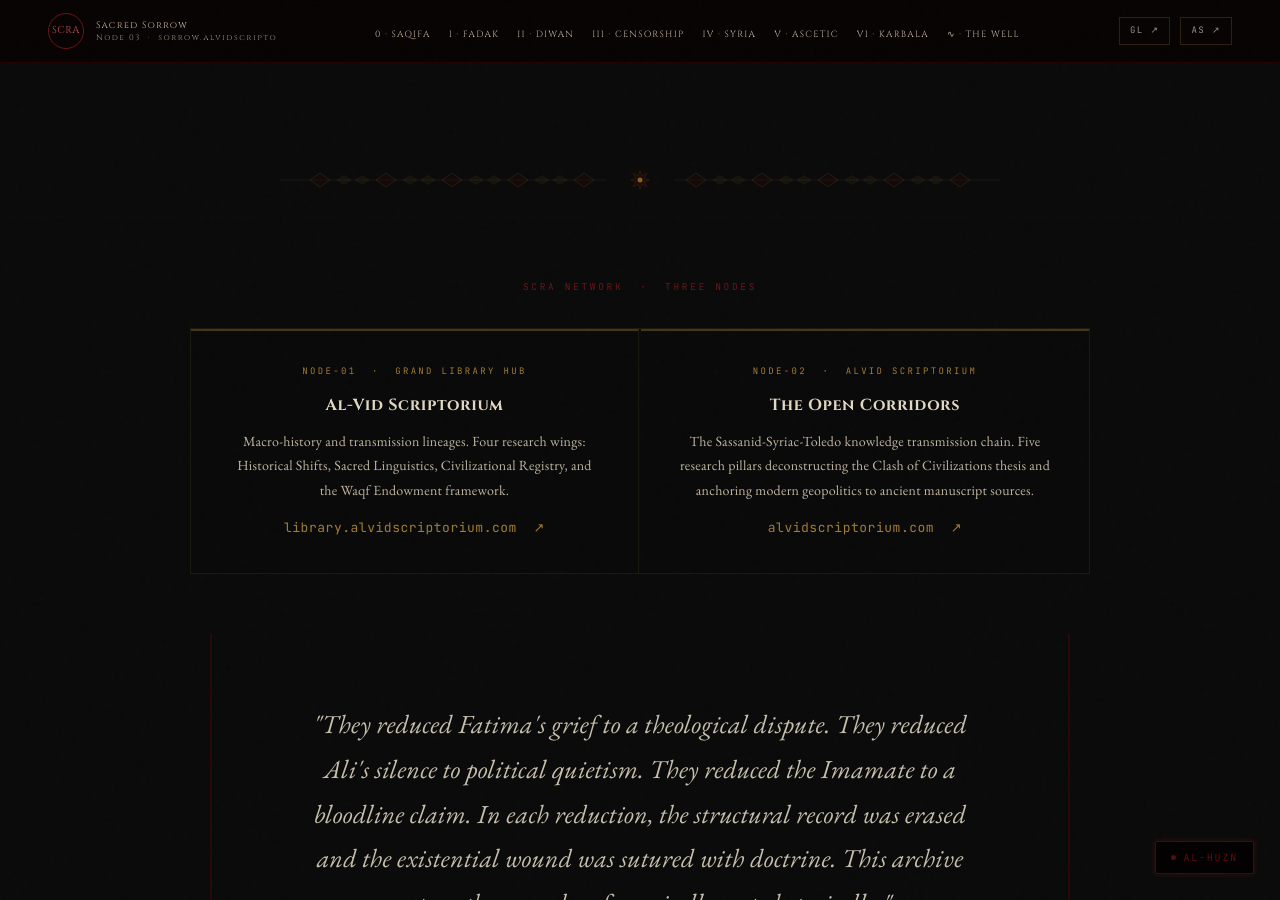
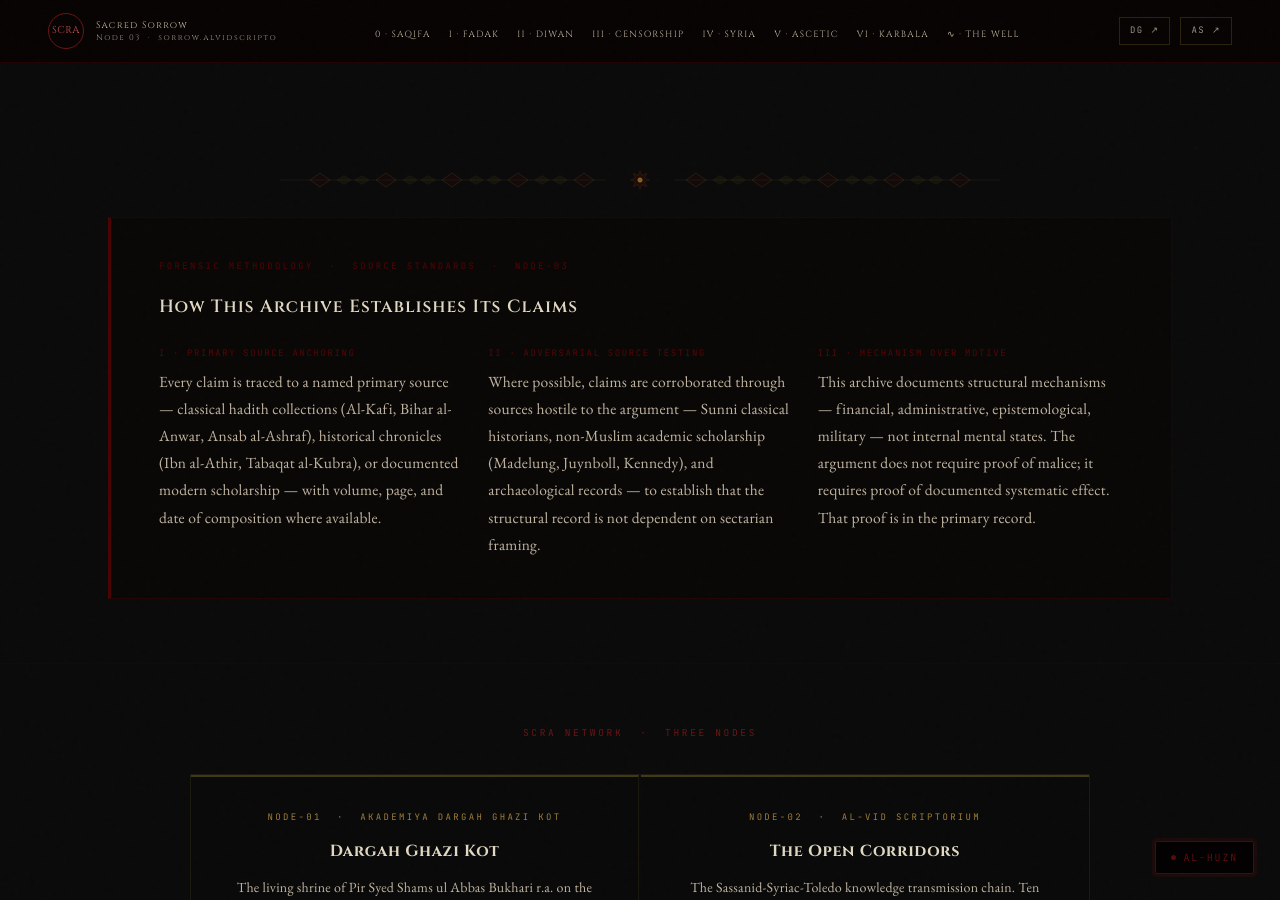
Before and after one commit to sacredcivilization/sacred-sorrow, a Jekyll site: the page built from index.html, in a window 1280 px wide and 900 px high, scrolled down 3940 px. Built offline with Jekyll 4.4.1, drawn with Linux system fonts in a browser that asks for light colours; some of the changed text lies outside the part shown.

Commit message:
E-E-A-T fixes: breadcrumbs, dates, methodology, dead links, Mutawalli
- _layouts/default.html: add visible datePublished meta bar on all
  non-homepage pages; add BreadcrumbList JSON-LD schema
- _includes/footer.html: Mutawalli → Sahib al-Khizanat; fix dead
  library.alvidscriptorium.com → dargah-ghazikot.alvidscriptorium.com;
  add NODE-04 sacred-archive to network links
- _includes/nav.html: fix dead GL link → DG (Dargah Ghazi Kot)
- index.html: fix network strip dead link NODE-01; update NODE-01
  description to Akademiya Dargah; add NODE-04 card; add three-pillar
  forensic methodology section (primary source anchoring, adversarial
  source testing, mechanism over motive)

Co-Authored-By: Claude Sonnet 4.6 <noreply@anthropic.com>

```diff
--- a/_includes/footer.html
+++ b/_includes/footer.html
@@ -26,8 +26,9 @@
   <div class="ss-ft-col">
     <h4 class="ss-ft-h4">SCRA Network</h4>
     <ul class="ss-ft-ul">
-      <li><a href="https://library.alvidscriptorium.com" class="ss-ft-network">↳ Grand Library Hub &nbsp;·&nbsp; Node 01</a></li>
-      <li><a href="https://alvidscriptorium.com/" class="ss-ft-network">↳ Alvid Scriptorium &nbsp;·&nbsp; Node 02</a></li>
+      <li><a href="https://dargah-ghazikot.alvidscriptorium.com/" class="ss-ft-network">↳ Akademiya Dargah Ghazi Kot &nbsp;·&nbsp; Node 01</a></li>
+      <li><a href="https://alvidscriptorium.com/" class="ss-ft-network">↳ Al-Vid Scriptorium &nbsp;·&nbsp; Node 02</a></li>
+      <li><a href="https://sacred-archive.alvidscriptorium.com/" class="ss-ft-network">↳ Sacred Research Archive &nbsp;·&nbsp; Node 04</a></li>
     </ul>
     <div class="ss-ft-coords mono">
       <span>31.5543° N &nbsp;73.4873° E</span>
@@ -37,7 +38,7 @@
   </div>
 
   <div class="ss-ft-bottom">
-    <p class="mono">Director &amp; Mutawalli: Saad Khizar Bosal &nbsp;·&nbsp; Ghazi Kot, Mandi Bahauddin, Punjab &nbsp;·&nbsp; Est. 2026 &nbsp;·&nbsp; <a href="mailto:saad@alvidscriptorium.com" style="color:inherit;">saad@alvidscriptorium.com</a></p>
+    <p class="mono">Sahib al-Khizanat: Saad Khizar Bosal &nbsp;·&nbsp; Akademiya Dargah Ghazi Kot &nbsp;·&nbsp; Mandi Bahauddin, Punjab &nbsp;·&nbsp; <a href="mailto:saad@alvidscriptorium.com" style="color:inherit;">saad@alvidscriptorium.com</a></p>
     <p class="mono">© 2026 Al-Vid Scriptorium &nbsp;·&nbsp; Sacred Civilization Research Archive &nbsp;·&nbsp; All Rights Reserved</p>
   </div>
 
--- a/_includes/nav.html
+++ b/_includes/nav.html
@@ -19,7 +19,7 @@
   </ul>
 
   <div class="nav-right">
-    <a href="https://library.alvidscriptorium.com" class="nav-network mono" title="Grand Library Hub">GL ↗</a>
+    <a href="https://dargah-ghazikot.alvidscriptorium.com/" class="nav-network mono" title="Akademiya Dargah Ghazi Kot — Node 01">DG ↗</a>
     <a href="https://alvidscriptorium.com/" class="nav-network mono" title="Alvid Scriptorium — Node 02">AS ↗</a>
     <button class="nav-hamburger" id="navToggle" aria-label="Open navigation menu" aria-expanded="false">
       <span></span><span></span><span></span>
--- a/_layouts/default.html
+++ b/_layouts/default.html
@@ -109,6 +109,42 @@
 
   {% include nav.html %}
 
+  {% if page.url != '/' and page.title %}
+  <!-- ══ DATE META BAR ══ -->
+  <div style="max-width:1160px; margin: 82px auto 0; padding: 14px 48px 0; display:flex; justify-content:space-between; flex-wrap:wrap; gap:8px; border-bottom: 1px solid rgba(139,0,0,0.08);">
+    <span class="mono" style="font-size:9px; letter-spacing:0.18em; color:rgba(180,140,100,0.45); text-transform:uppercase;">
+      SCRA NODE-03 &nbsp;·&nbsp; Sacred Sorrow &nbsp;·&nbsp; sorrow.alvidscriptorium.com
+    </span>
+    <span class="mono" style="font-size:9px; letter-spacing:0.18em; color:rgba(180,140,100,0.45); text-transform:uppercase;">
+      Published &amp; Updated &nbsp;·&nbsp; {{ page.last_modified_at | default: '2026-06-02' }}
+    </span>
+  </div>
+  {% endif %}
+
+  {% if page.url != '/' and page.title %}
+  <!-- ══ SCHEMA.ORG — BREADCRUMB ══ -->
+  <script type="application/ld+json">
+  {
+    "@context": "https://schema.org",
+    "@type": "BreadcrumbList",
+    "itemListElement": [
+      {
+        "@type": "ListItem",
+        "position": 1,
+        "name": "Sacred Sorrow",
+        "item": "{{ site.url }}/"
+      },
+      {
+        "@type": "ListItem",
+        "position": 2,
+        "name": "{{ page.title }}",
+        "item": "{{ page.url | absolute_url }}"
+      }
+    ]
+  }
+  </script>
+  {% endif %}
+
   {{ content }}
 
   {% include footer.html %}
--- a/index.html
+++ b/index.html
@@ -328,30 +328,62 @@ description: "Forensic documentation of the deliberate structural isolation of I
 
   {% include divider.html %}
 
+  <!-- ══ FORENSIC METHODOLOGY ══ -->
+  <section style="max-width:1160px; margin: 0 auto; padding: 0 48px 64px;">
+    <div style="border: 1px solid rgba(139,0,0,0.18); border-left: 3px solid rgba(139,0,0,0.5); padding: 40px 48px; background: rgba(8,4,2,0.4);">
+      <span class="mono" style="font-size:9px; letter-spacing:0.26em; color:rgba(139,0,0,0.55); text-transform:uppercase; display:block; margin-bottom:16px;">FORENSIC METHODOLOGY &nbsp;·&nbsp; SOURCE STANDARDS &nbsp;·&nbsp; NODE-03</span>
+      <h3 style="font-family:'Cinzel',serif; font-size:1.1rem; font-weight:600; color:var(--parchment); letter-spacing:0.06em; margin-bottom:20px;">How This Archive Establishes Its Claims</h3>
+      <div style="display:grid; grid-template-columns:repeat(auto-fit,minmax(240px,1fr)); gap:24px;">
+        <div>
+          <p class="mono" style="font-size:9px; letter-spacing:0.18em; color:rgba(139,0,0,0.6); text-transform:uppercase; margin-bottom:6px;">I · Primary Source Anchoring</p>
+          <p style="font-family:'EB Garamond',serif; font-size:0.97rem; line-height:1.75; color:var(--ash-light);">Every claim is traced to a named primary source — classical hadith collections (Al-Kafi, Bihar al-Anwar, Ansab al-Ashraf), historical chronicles (Ibn al-Athir, Tabaqat al-Kubra), or documented modern scholarship — with volume, page, and date of composition where available.</p>
+        </div>
+        <div>
+          <p class="mono" style="font-size:9px; letter-spacing:0.18em; color:rgba(139,0,0,0.6); text-transform:uppercase; margin-bottom:6px;">II · Adversarial Source Testing</p>
+          <p style="font-family:'EB Garamond',serif; font-size:0.97rem; line-height:1.75; color:var(--ash-light);">Where possible, claims are corroborated through sources hostile to the argument — Sunni classical historians, non-Muslim academic scholarship (Madelung, Juynboll, Kennedy), and archaeological records — to establish that the structural record is not dependent on sectarian framing.</p>
+        </div>
+        <div>
+          <p class="mono" style="font-size:9px; letter-spacing:0.18em; color:rgba(139,0,0,0.6); text-transform:uppercase; margin-bottom:6px;">III · Mechanism Over Motive</p>
+          <p style="font-family:'EB Garamond',serif; font-size:0.97rem; line-height:1.75; color:var(--ash-light);">This archive documents structural mechanisms — financial, administrative, epistemological, military — not internal mental states. The argument does not require proof of malice; it requires proof of documented systematic effect. That proof is in the primary record.</p>
+        </div>
+      </div>
+    </div>
+  </section>
+
   <!-- ══ NETWORK STRIP ══ -->
   <section class="ss-network-strip">
     <span class="ss-section-eye mono">SCRA NETWORK &nbsp;·&nbsp; THREE NODES</span>
 
     <div class="ss-network-grid">
-      <a href="https://library.alvidscriptorium.com" class="ss-network-card">
-        <span class="ss-net-label mono">NODE-01 &nbsp;·&nbsp; Grand Library Hub</span>
-        <div class="ss-net-title">Al-Vid Scriptorium</div>
+      <a href="https://dargah-ghazikot.alvidscriptorium.com/" class="ss-network-card">
+        <span class="ss-net-label mono">NODE-01 &nbsp;·&nbsp; Akademiya Dargah Ghazi Kot</span>
+        <div class="ss-net-title">Dargah Ghazi Kot</div>
         <p class="ss-net-desc">
-          Macro-history and transmission lineages. Four research wings:
-          Historical Shifts, Sacred Linguistics, Civilizational Registry,
-          and the Waqf Endowment framework.
+          The living shrine of Pir Syed Shams ul Abbas Bukhari r.a. on the Chenab.
+          Home of the Akademiya — two Kulliyyat documenting civilizational transmission
+          from the Khorasan corridor to the Indus Basin.
         </p>
-        <span class="ss-net-arrow mono">library.alvidscriptorium.com &nbsp;↗</span>
+        <span class="ss-net-arrow mono">dargah-ghazikot.alvidscriptorium.com &nbsp;↗</span>
       </a>
       <a href="https://alvidscriptorium.com/" class="ss-network-card">
-        <span class="ss-net-label mono">NODE-02 &nbsp;·&nbsp; Alvid Scriptorium</span>
+        <span class="ss-net-label mono">NODE-02 &nbsp;·&nbsp; Al-Vid Scriptorium</span>
         <div class="ss-net-title">The Open Corridors</div>
         <p class="ss-net-desc">
           The Sassanid-Syriac-Toledo knowledge transmission chain.
-          Five research pillars deconstructing the Clash of Civilizations
+          Ten working papers deconstructing the Clash of Civilizations
           thesis and anchoring modern geopolitics to ancient manuscript sources.
         </p>
         <span class="ss-net-arrow mono">alvidscriptorium.com &nbsp;↗</span>
+      </a>
+      <a href="https://sacred-archive.alvidscriptorium.com/" class="ss-network-card">
+        <span class="ss-net-label mono">NODE-04 &nbsp;·&nbsp; Sacred Research Archive</span>
+        <div class="ss-net-title">The Grand Archive</div>
+        <p class="ss-net-desc">
+          Five Archive Rooms: Transmission lineages, Sassanid-Islamic synthesis,
+          Sufi-Alid continuity, the Vault of primary sources, and the Living Chain
+          from Gondishapur to the present Dargah.
+        </p>
+        <span class="ss-net-arrow mono">sacred-archive.alvidscriptorium.com &nbsp;↗</span>
       </a>
     </div>
   </section>
```
